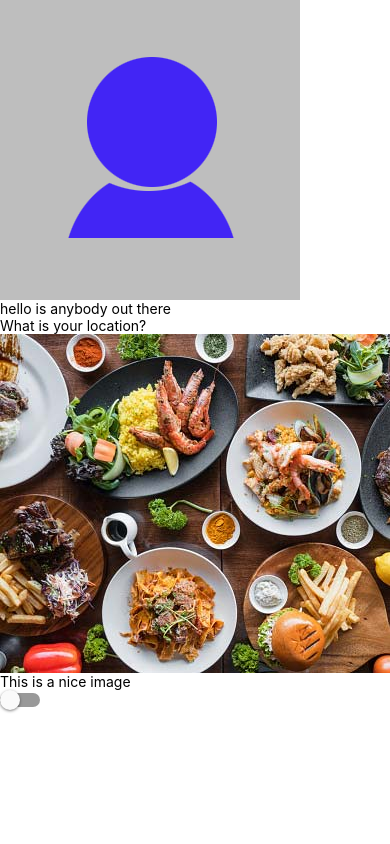
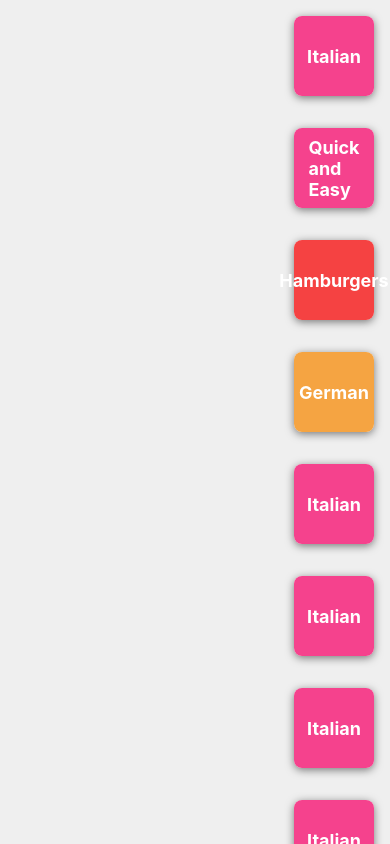
Before and after one commit to frojoe12/react-native-expo-playground, a React Native app: screen /HomeScreen in a window 390 px wide. Built offline with nearby package versions, Linux system fonts and the light colour scheme; what tailwindcss-react-native would draw is missing.

Commit message:
grid experiment

```diff
--- a/App.js
+++ b/App.js
@@ -5,7 +5,7 @@ import { NavigationContainer, StackActions, DefaultTheme } from '@react-navigati
 import AppLoading from 'expo-app-loading'
 import { createNativeStackNavigator } from '@react-navigation/native-stack';
 import { useFonts } from 'expo-font';
-import { Home, HomeScreen } from "./screens"
+import  Home  from "./screens/MealsApp/Home"
 import Details from "./components/Details"
 import { TailwindProvider } from "tailwindcss-react-native";
 
@@ -36,7 +36,7 @@ const App = () => {
     <TailwindProvider>
       <NavigationContainer theme={theme}>
         <Stack.Navigator screenOptions={{ headerShown:false }} initialRouteName="HomeScreen">
-          <Stack.Screen name="HomeScreen" component={HomeScreen} options={homeOptions} />
+          <Stack.Screen name="HomeScreen" component={Home} options={homeOptions} />
           <Stack.Screen name="Details" component={Details} />
         </Stack.Navigator>
       </NavigationContainer>
--- /dev/null
+++ b/data/dummy-data.js
@@ -0,0 +1,19 @@
+import Category from '../models/category'
+import Meal from "../models/meals"
+
+export const CATEGORIES = [
+    new Category('c1','Italian','#f5428d'),
+    new Category('c2','Quick and Easy','#f5428d'),
+    new Category('c3','Hamburgers','#f54242'),
+    new Category('c4','German','#f5a442'),
+    new Category('c5','Italian','#f5428d'),
+    new Category('c6','Italian','#f5428d'),
+    new Category('c7','Italian','#f5428d'),
+    new Category('c8','Italian','#f5428d'),
+    new Category('c9','Italian','#f5428d'),
+    new Category('c10','Italian','#f5428d'),
+]
+
+export const MEALS = [
+    new Meal('m1','','')
+]
--- /dev/null
+++ b/models/category.js
@@ -0,0 +1,9 @@
+class Category {
+    constructor(id,title,color) {
+        this.id=id;
+        this.title=title,
+        this.color=color
+    }
+}
+
+export default Category
--- /dev/null
+++ b/models/meals.js
@@ -0,0 +1,22 @@
+class Meal {
+    constructor(
+        id,
+        categoryIds,
+        title,
+        affordability,
+        complexity,
+        imageUrl,
+        duration,
+        ingredients
+    ) {
+        this.id = id
+        this.categoryIds = categoryIds
+        this.title = title
+        this.affordability = affordability
+        this.complexity = complexity
+        this.imageUrl = imageUrl
+        this.duration = duration
+        this.ingredients = ingredients
+    }}
+
+export default Meal
--- /dev/null
+++ b/screens/MealsApp/Home.js
@@ -0,0 +1,65 @@
+import React from "react"
+import { StyleSheet, SafeAreaView, View, Text, FlatList, Pressable, Platform} from "react-native"
+import { CATEGORIES } from '../../data/dummy-data'
+const Home = () => {
+    return (
+        <SafeAreaView style={{flex:1}}>
+            <FlatList
+            style={styles.listView}
+                data={CATEGORIES}
+                keyExtractor={(item) => item.id}
+                renderItem={(itemData) => (
+                    <View style={styles.gridItem} >
+                        <Pressable style={({pressed}) => [styles.button, pressed ? styles.buttonPressed : null]}>
+                            <View style={[styles.innerContainer,{backgroundColor:itemData.item.color}]}><Text style={styles.buttonText}>{itemData.item.title}</Text></View>
+                        </Pressable>
+                    </View>
+                )
+                }
+            />
+        </SafeAreaView>
+    )
+}
+
+const styles=StyleSheet.create({
+    gridItem: {
+
+        margin:16,
+        height:80,
+        width:80,
+        borderRadius:8,
+        elevation: 4,
+        shadowColor:'black',
+        shadowOpacity:0.5,
+        shadowOffset: {width:0, height:2},
+        shadowRadius:8,
+        backgroundColor:'white',
+        overflow: Platform.OS==='android' ? 'hidden' : 'display'
+    },
+    listView: {
+        flex:1,
+        flexDirection:'row-reverse',
+        flexWrap:'wrap',
+        backgroundColor:'#efefef'
+    },
+    button: {
+        flex:1
+    },
+    buttonPressed: {
+        opacity:.5
+    },
+    innerContainer: {
+        flex:1,
+        borderRadius:8,
+        padding:16,
+        justifyContent:'center',
+        alignItems:'center'
+    },
+    buttonText: {
+        fontWeight:'bold',
+        fontSize: 18,
+        color:'white'
+    }
+})
+
+export default Home
```
